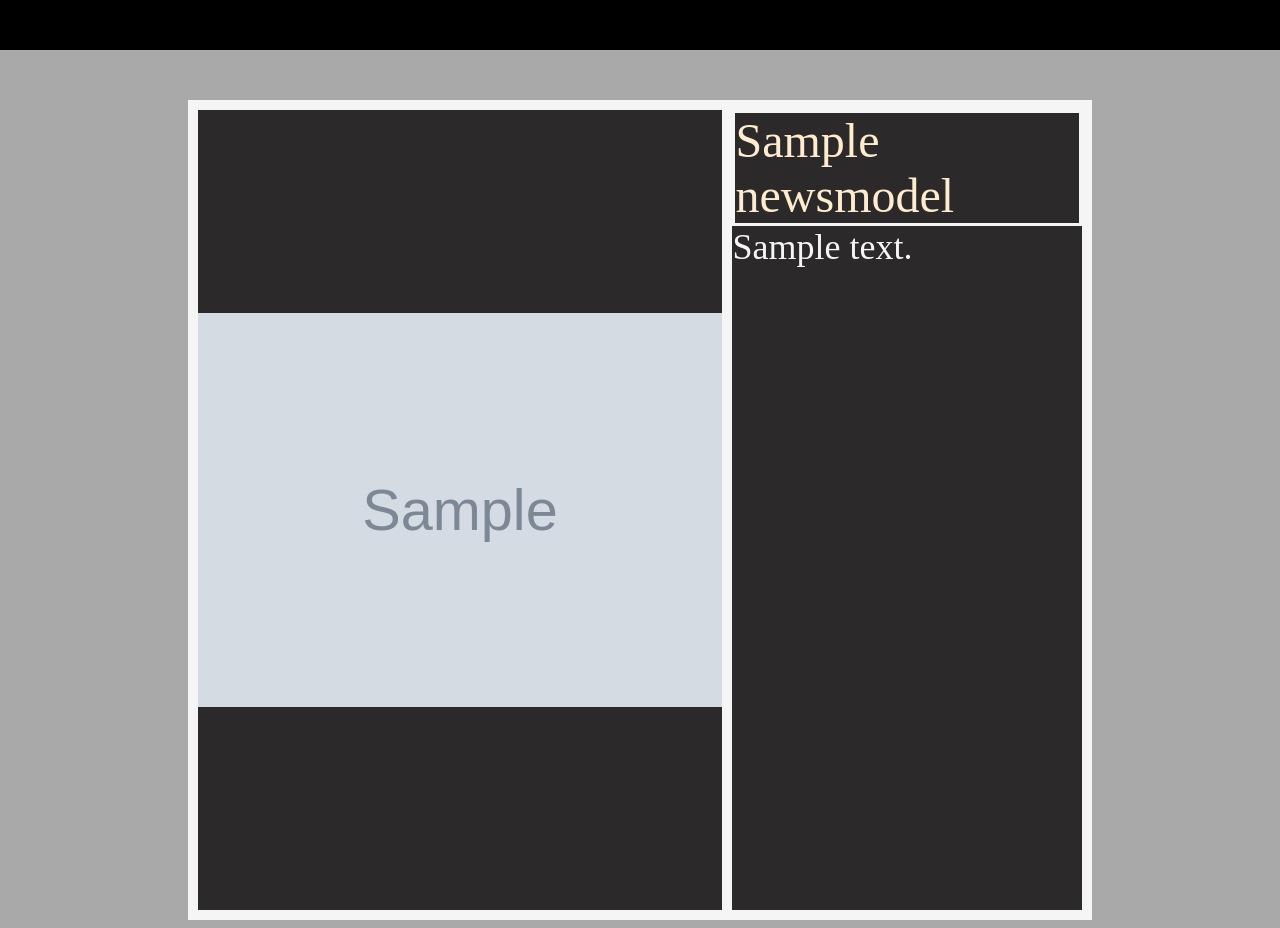
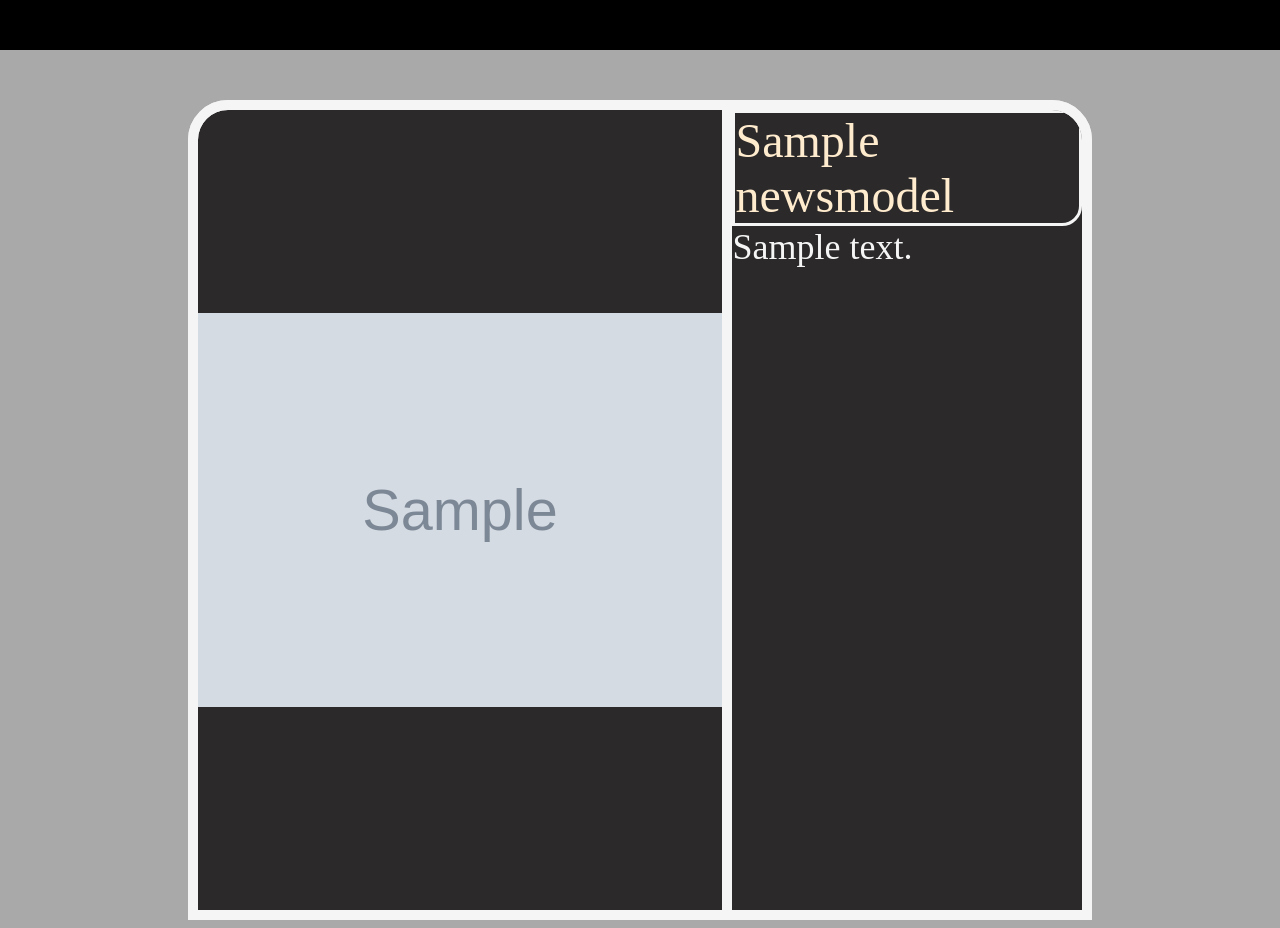
Before and after one commit to Matyuk-ua/news-website, a Django app: page / in a window 1280 px wide. Run offline with Django 5.2, Linux system fonts and the light colour scheme; tables that the repository leaves empty hold one stand-in row (values such as "Sample post"); grey boxes marked "Sample" are stand-in pictures.

Commit message:
Add files via upload

```diff
--- a/news/static/main_page_style.css
+++ b/news/static/main_page_style.css
@@ -18,6 +18,7 @@ body{
     height: 800px;
     border: 10px solid whitesmoke;
     background-color: #2b2929;
+    border-radius: 40px 40px 0px 0px;
 }
 #img_main_side{
     margin-top: -10px;
@@ -28,6 +29,7 @@ body{
     display: flex;
     justify-content: center;
     align-items: center;
+    border-radius: 40px 0px 0px 0px;
 }
 #text_main_side{
     margin-top: -10px;
@@ -41,6 +43,7 @@ body{
     text-overflow: ellipsis;
     font-size: 36px;
     color: whitesmoke;
+    border-radius: 0px 40px 0px 0px;
 }
 .other_news{
     display: flex;
@@ -84,4 +87,5 @@ body{
     text-overflow: ellipsis;
     font-size: 48px;
     color: blanchedalmond;
+    border-radius: 0px 0px 20px 0px;
 }
```
Also changed, not shown: 1 other file.
